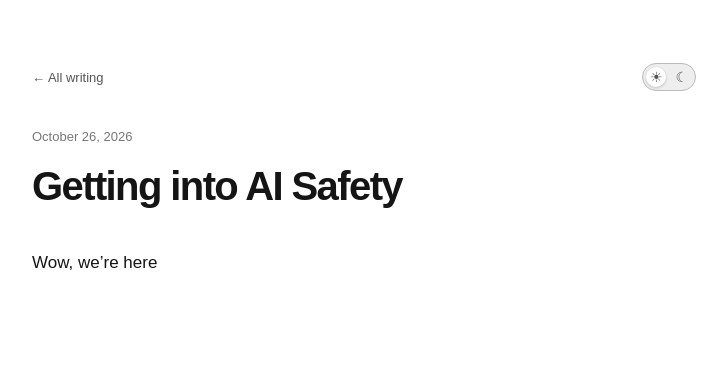
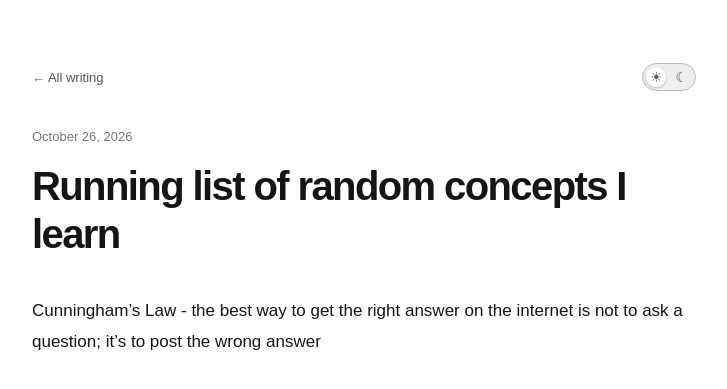
Before and after one commit to anjalisurana-commits/anjalisurana-commits.github.io, a Jekyll site: the page built from _posts/2026-10-26-getting-into-ai-safety.md, in a window 1280 px wide. Shown: the top 389 px of the page, without its empty margins (276-1003 px from the left). Built offline with Jekyll 4.4.1, drawn with Linux system fonts in a browser that asks for light colours.

Commit message:
Update _posts/2026-10-26-getting-into-ai-safety.md (via Pages CMS)

```diff
--- a/_posts/2026-10-26-getting-into-ai-safety.md
+++ b/_posts/2026-10-26-getting-into-ai-safety.md
@@ -1,5 +1,9 @@
 ---
-title: Getting into AI Safety
+title: "Running list of random concepts I learn "
 layout: post
 ---
-Wow, we're here
+Cunningham’s Law - the best way to get the right answer on the internet is not to ask a question; it's to post the wrong answer
+
+
+
+&nbsp;
```
